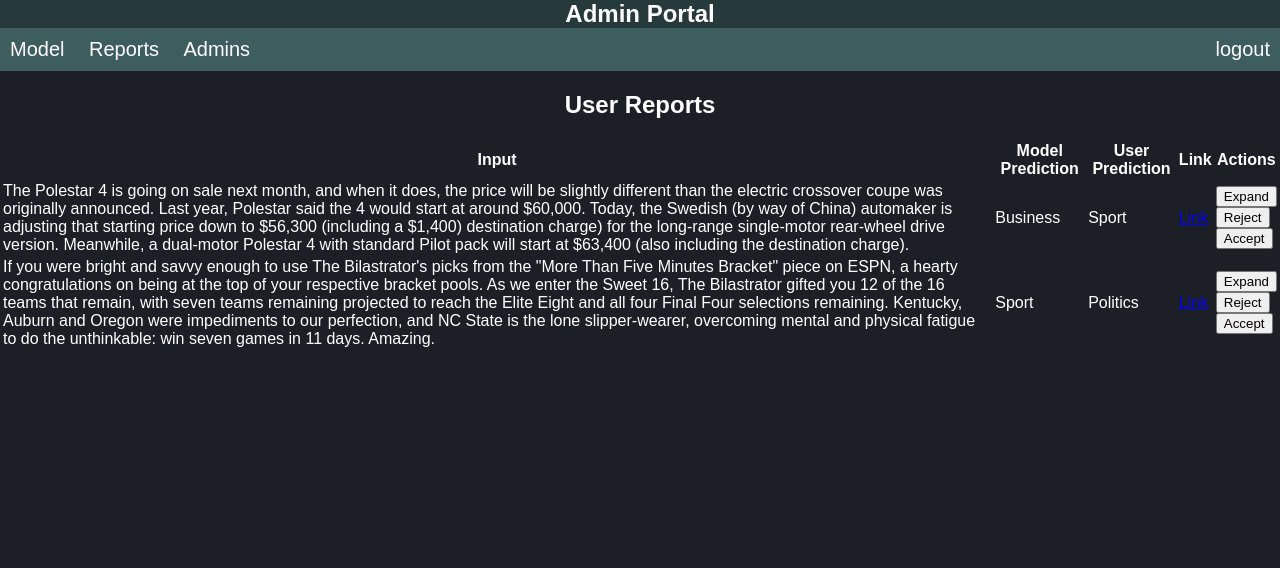
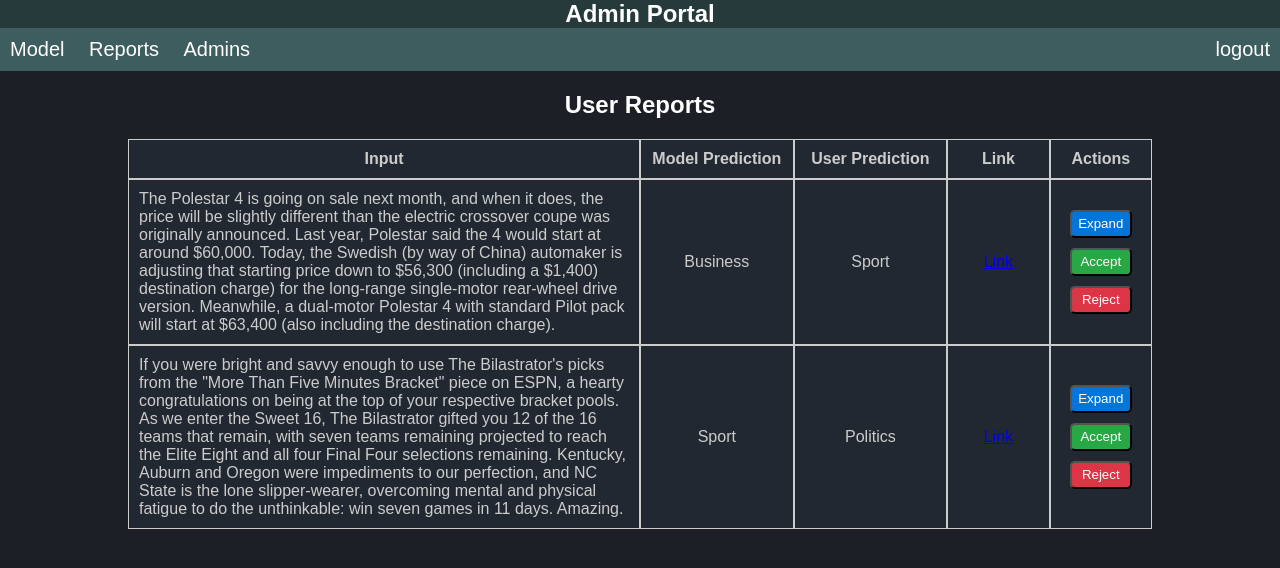
Before and after one commit to DanDovhun/Title-Classer, a Django app: page /admin/reports/ in a window 1280 px wide. Shown: the top 568 px of the page. Run offline with Django 5.2, Linux system fonts and the light colour scheme; the visitor is signed in with stand-in values (Sample User, id 1); data comes from the database, SQL or seed files in the repository; both versions use the stored data as it was after the commit.

Commit message:
Added styling for User reports page on Admin side
*Added styles for user reports UI for admins
* Updated the Link to show "None" when there is no link(before it would show up as an opened link that navigates nowhere)

```diff
--- a/app/admin_panel/static/css/admin_styles.css
+++ b/app/admin_panel/static/css/admin_styles.css
@@ -1,3 +1,17 @@
+:root {
+  --background-main: #1c2026;
+  --background-secondary: #222831;
+  --background-form: #31363f;
+  --text-color: #ccc;
+  --text-button: #fff;
+  --button-blue: #0275d8;
+  --button-blue-hover: #05559b;
+  --button-green: #28a745;
+  --button-green-hover: #218838;
+  --button-red: #dc3545;
+  --button-red-hover: #b4303e;
+}
+
 body {
   font-family: Arial, sans-serif;
   background-color: #1c2026;
@@ -89,7 +103,7 @@
 }
 
 .loginAdmin button {
-  background-color: darkblue;
+  background-color: var(--button-blue);
   width: 100px;
   height: 40px;
   color: white;
@@ -100,7 +114,7 @@
 }
 
 .loginAdmin button:hover {
-  background-color: rgb(27, 27, 175);
+  background-color: var(--button-blue-hover);
   cursor: pointer;
 }
 
@@ -145,7 +159,7 @@
   padding: 5px;
 }
 .createAdmin button {
-  background-color: darkblue;
+  background-color: var(--button-blue);
   width: 100px;
   height: 40px;
   color: white;
@@ -155,7 +169,7 @@
   margin: 0 auto;
 }
 .createAdmin button:hover {
-  background-color: rgb(27, 27, 175);
+  background-color: var(--button-blue-hover);
   cursor: pointer;
 }
 
@@ -183,7 +197,7 @@
 }
 
 .adminList button {
-  background-color: #dc3545;
+  background-color: var(--button-red);
   color: #fff;
   border: 1px solid #ccc;
   padding: 5px 10px;
@@ -192,7 +206,7 @@
 }
 
 .adminList button:hover {
-  background-color: #c82333;
+  background-color: var(--button-red-hover);
 }
 
 .adminList input[type="hidden"] {
@@ -225,16 +239,15 @@
   width: 40%;
 }
 .modelContainer button {
-  background-color: darkblue;
+  background-color: var(--button-blue);
   width: 70px;
   height: 35px;
   color: white;
   border-radius: 10px;
-  border: 1px solid #ccc;
   display: block;
 }
 .modelContainer button:hover {
-  background-color: rgb(27, 27, 175);
+  background-color: var(--button-blue-hover);
   cursor: pointer;
 }
 .modelContainer .modelText {
@@ -266,3 +279,69 @@
 }
 
 /*User reports management styles*/
+.table-container {
+  width: 80%;
+  margin: auto;
+  max-height: 30rem;
+  overflow-y: auto;
+}
+
+.user_reports-table {
+  width: 100%;
+  border-collapse: collapse;
+  table-layout: fixed;
+}
+
+.user_reports-table thead {
+  position: sticky;
+  top: 0px;
+  z-index: 1;
+}
+
+.user_reports-table thead tr,
+.user_reports-table tbody tr {
+  background-color: var(--background-secondary);
+  color: var(--text-color);
+  display: grid;
+  grid-template-columns:
+    50% minmax(min-content, 15%) minmax(min-content, 15%)
+    minmax(min-content, 10%) minmax(min-content, 10%);
+}
+.user_reports-table td,
+.user_reports-table th {
+  padding: 10px;
+  border: 1px solid #ccc;
+  display: flex;
+  flex-direction: column;
+  align-items: center;
+  justify-content: center;
+}
+.action-btns button {
+  width: 62px;
+  height: 28px;
+  border-radius: 5px;
+  color: var(--text-button);
+  text-align: center;
+  cursor: pointer;
+  margin: 5px auto;
+}
+
+.expand-btn {
+  background-color: var(--button-blue);
+}
+.expand-btn:hover {
+  background-color: var(--button-blue-hover);
+}
+
+.reject-btn {
+  background-color: var(--button-red);
+}
+.reject-btn:hover {
+  background-color: var(--button-red-hover);
+}
+.accept-btn {
+  background-color: var(--button-green);
+}
+.accept-btn:hover {
+  background-color: var(--button-green-hover);
+}
--- a/app/admin_panel/templates/admin_reports.html
+++ b/app/admin_panel/templates/admin_reports.html
@@ -1,6 +1,7 @@
 {% extends 'admin_dashboard.html' %} {% block content %}
 <h2>User Reports</h2>
-<table>
+<div class="table-container">
+  <table class="user_reports-table">
     <thead>
       <tr>
         <th>Input</th>
@@ -17,7 +18,9 @@
         <td>{{report.reportModelPrediction}}</td>
         <td>{{report.reportUserPrediction}}</td>
         <td>
+          {% if report.reportURL %}
           <a href="{{ report.reportURL }}" target="_blank">Link</a>
+          {% else %} None {% endif %}
         </td>
         <td class="action-btns">
           <button
@@ -30,15 +33,15 @@
           <form action="{% url 'admin_reports' %}" method="post">
             {% csrf_token %}
             <input type="hidden" name="report_id" value="{{ report.id }}" />
-          <button class="reject-btn" type="submit" name="reject_report">
-            Reject
+            <button class="accept-btn" type="submit" name="accept_report">
+              Accept
             </button>
           </form>
           <form action="{% url 'admin_reports' %}" method="post">
             {% csrf_token %}
             <input type="hidden" name="report_id" value="{{ report.id }}" />
-          <button class="accept-btn" type="submit" name="accept_report">
-            Accept
+            <button class="reject-btn" type="submit" name="reject_report">
+              Reject
             </button>
           </form>
         </td>
@@ -46,6 +49,7 @@
       {% endfor %}
     </tbody>
   </table>
+</div>
 {% for report in user_reports %}
 <div>
   <dialog id="expand-report-{{ report.id }}" class="expand-report">
@@ -54,6 +58,7 @@
     <textarea class="expandInput" name="expandInput" readonly>
 {{report.reportParagraph}}</textarea
     >
+
     <label for="expandModel">Model Prediction:</label>
     <input
       class="expandModel"
@@ -91,4 +96,5 @@
     dialog.close();
   }
 </script>
+
 {% endblock %}
```
Also changed, not shown: app/db.sqlite3. Lines whose indentation alone changed are shown as unchanged.
